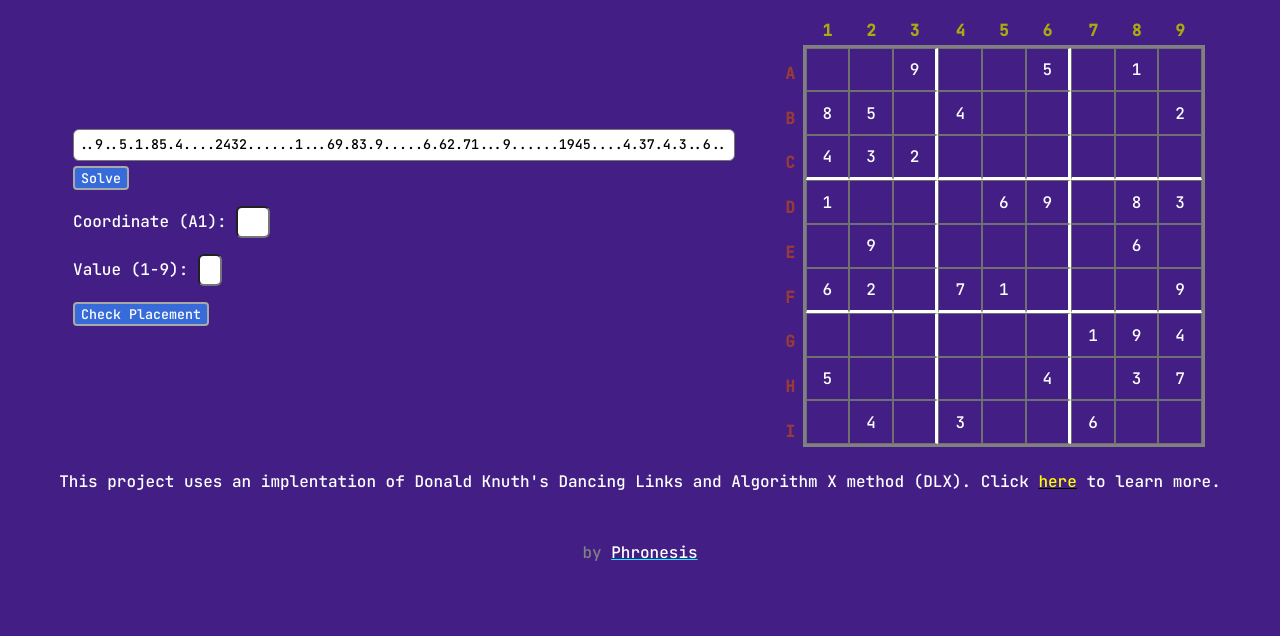
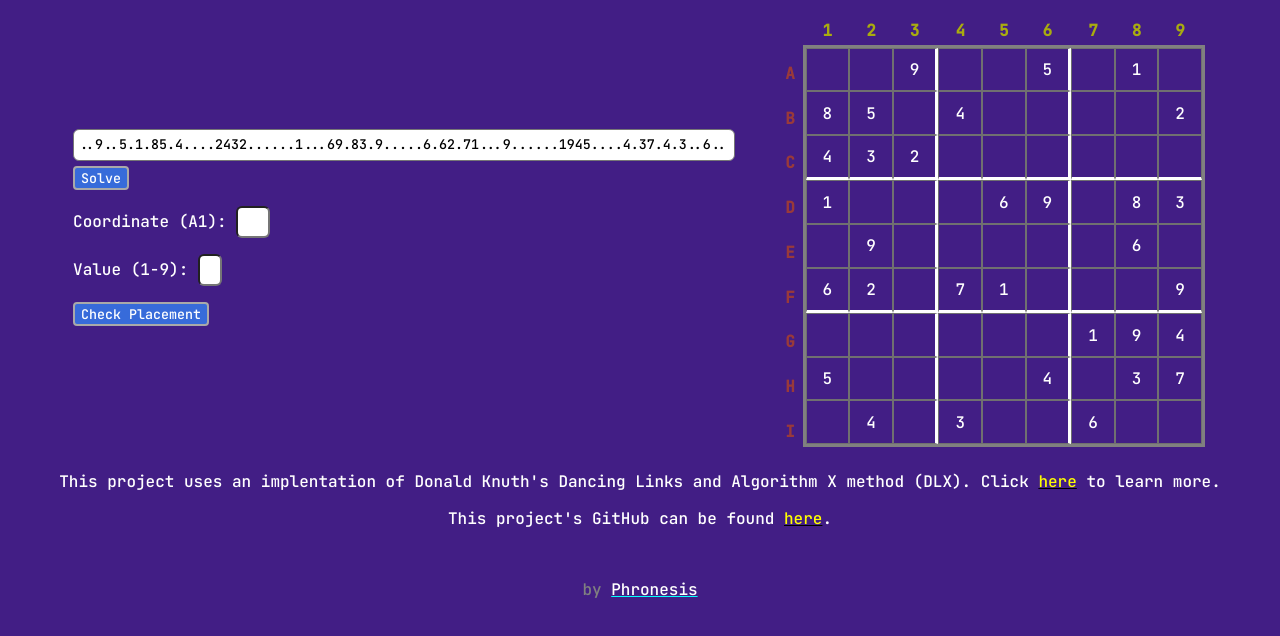
Before and after one commit to Phrone5i5/Sudoku-Solver, a website: page views/index.html in a window 1280 px wide. Shown: the part 86-722 px from the top of the page. Drawn offline with Linux system fonts and the light colour scheme.

Commit message:
Added GitHub link and made all links target new tab

```diff
--- a/views/index.html
+++ b/views/index.html
@@ -354,7 +354,8 @@
   </body>
   <footer>
     <p>This project uses an implentation of Donald Knuth's Dancing Links and Algorithm X method (DLX). Click <a href="https://www.ocf.berkeley.edu/~jchu/publicportal/sudoku/0011047.pdf" target="_blank">here</a> to learn more.</p>
-    <p id="author">by <a href="https://twitter.com/Phr0nes1s" alt="twitter link">Phronesis</a></p>
+    <p>This project's GitHub can be found <a href="https://github.com/Phrone5i5/freeCodeCamp-Sudoku-Solver" target="_blank">here</a>.</p>
+    <p id="author">by <a href="https://twitter.com/Phr0nes1s" target="_blank" alt="twitter link">Phronesis</a></p>
   </footer>
   <script type="module" src="../public/index.js"></script>
 </html>
```
